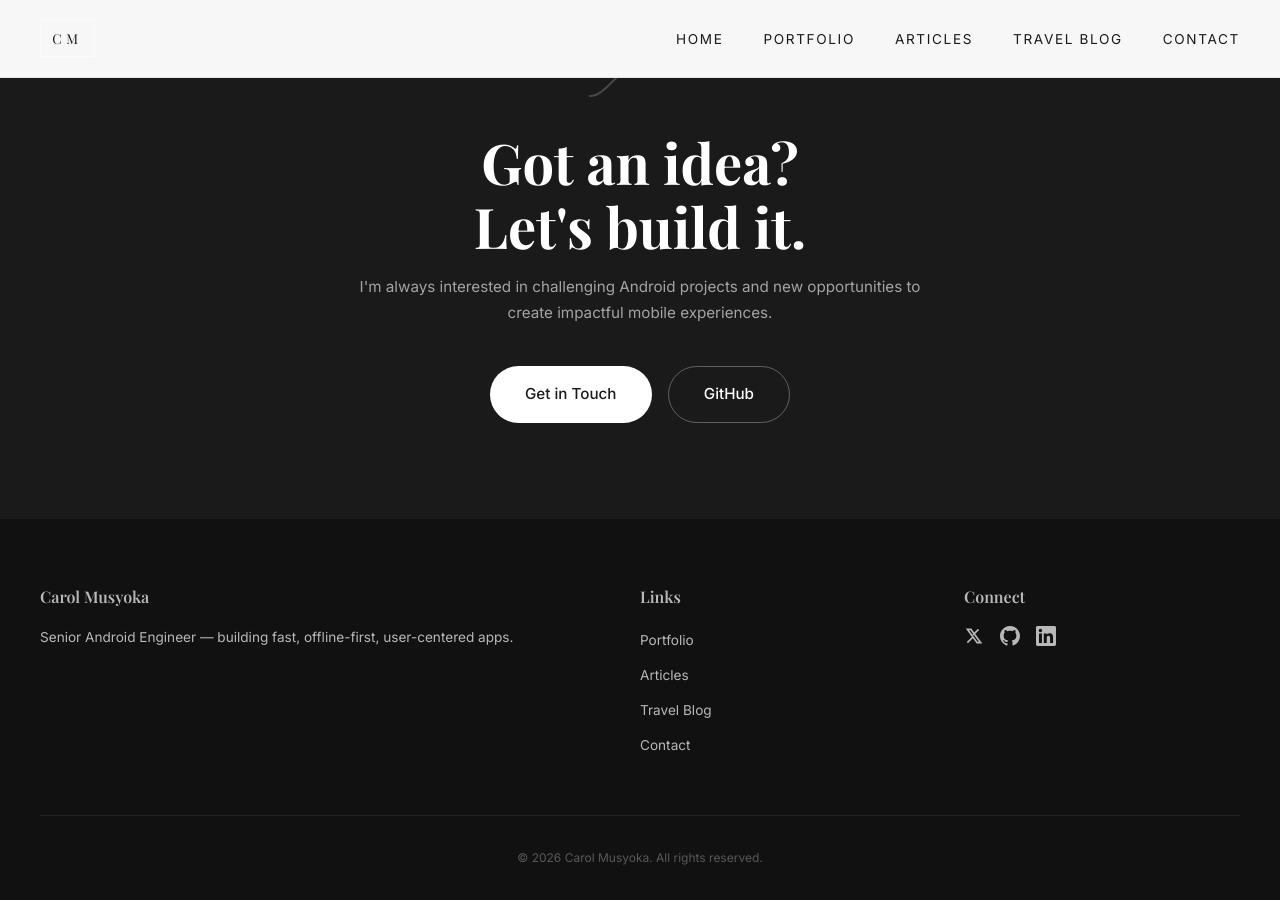
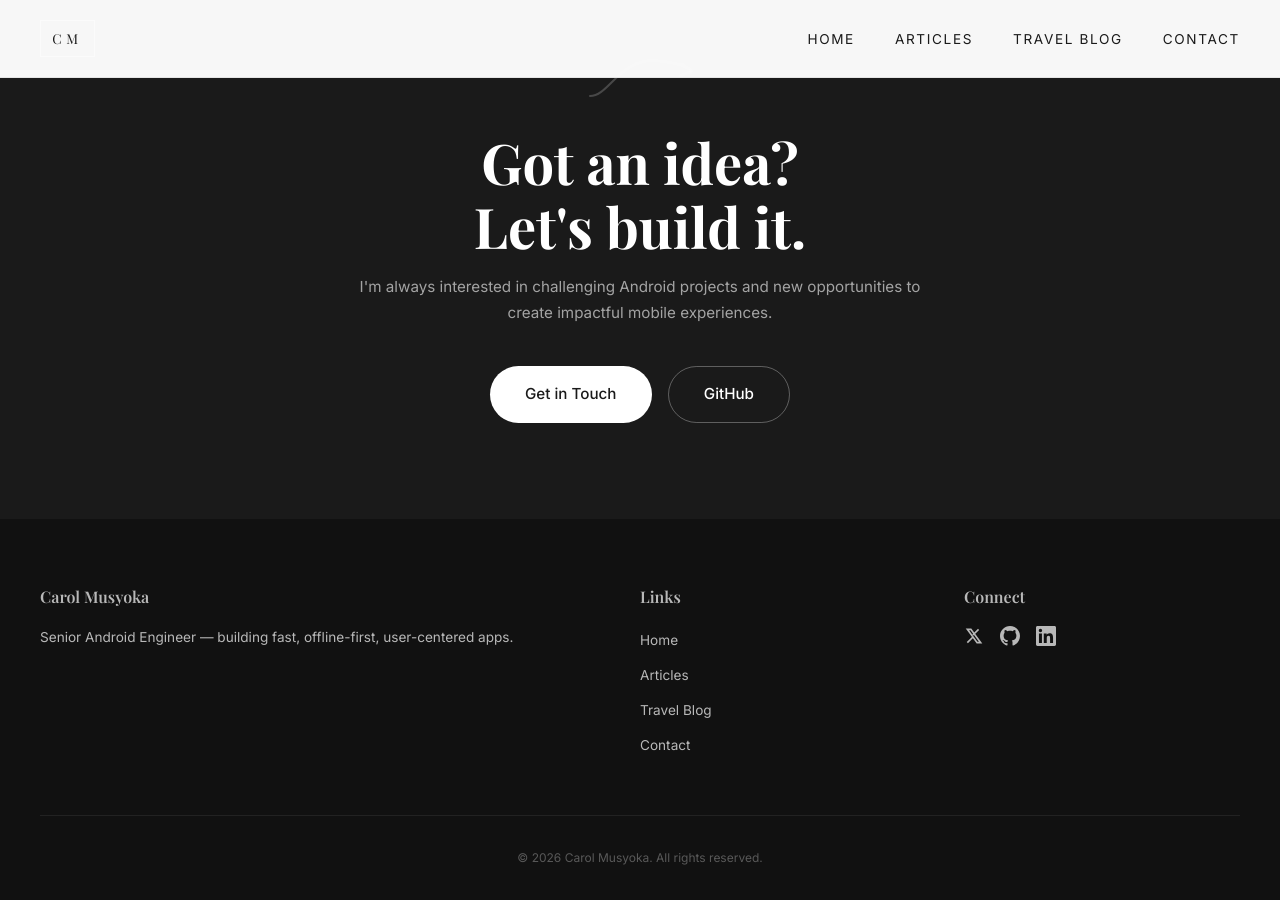
Before and after one commit to carolinemusyoka/portfolio, a Jekyll site: the page built from index.html, in a window 1280 px wide and 900 px high, scrolled down 7457 px. Built offline with Jekyll 4.4.1, drawn with Linux system fonts in a browser that asks for light colours; some web fonts are replaced.

Commit message:
update footer and header

```diff
--- a/_includes/footer.html
+++ b/_includes/footer.html
@@ -7,7 +7,7 @@
     <div class="footer-col">
       <h4>Links</h4>
       <ul>
-        <li><a href="{{ '/' | relative_url }}">Portfolio</a></li>
+        <li><a href="{{ '/' | relative_url }}">Home</a></li>
         <li><a href="{{ '/articles/' | relative_url }}">Articles</a></li>
         <li><a href="https://carolinemusyoka.github.io">Travel Blog</a></li>
         <li><a href="mailto:carolmusyoka127@gmail.com">Contact</a></li>
--- a/_includes/header.html
+++ b/_includes/header.html
@@ -3,7 +3,6 @@
     <a href="{{ '/' | relative_url }}" class="nav-logo">CM</a>
     <ul class="nav-links">
       <li><a href="{{ '/' | relative_url }}">Home</a></li>
-      <li><a href="{{ '/#portfolio' | relative_url }}">Portfolio</a></li>
       <li><a href="{{ '/articles/' | relative_url }}">Articles</a></li>
       <li><a href="https://carolinemusyoka.github.io">Travel Blog</a></li>
       <li><a href="mailto:carolmusyoka127@gmail.com">Contact</a></li>
```
